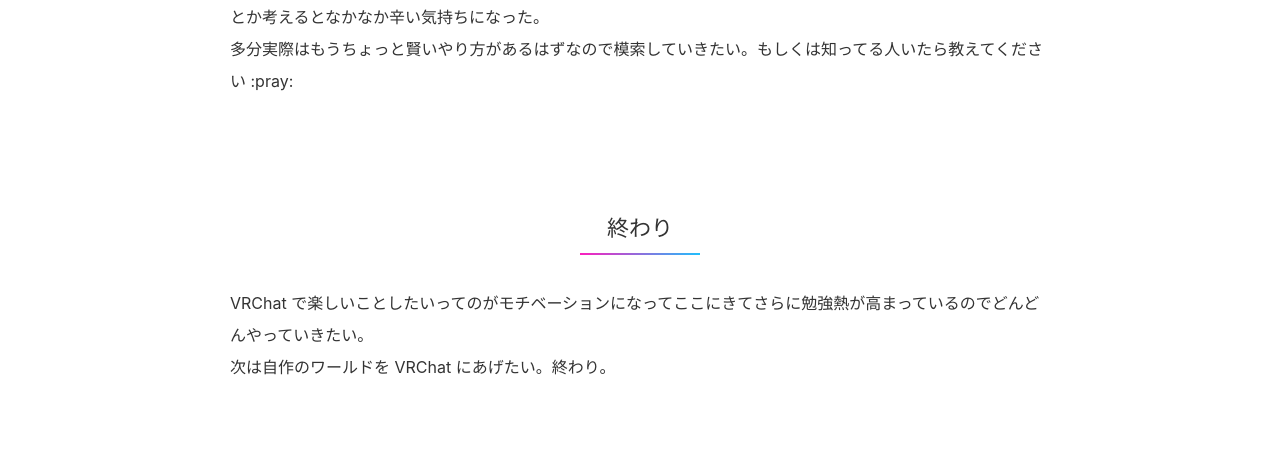
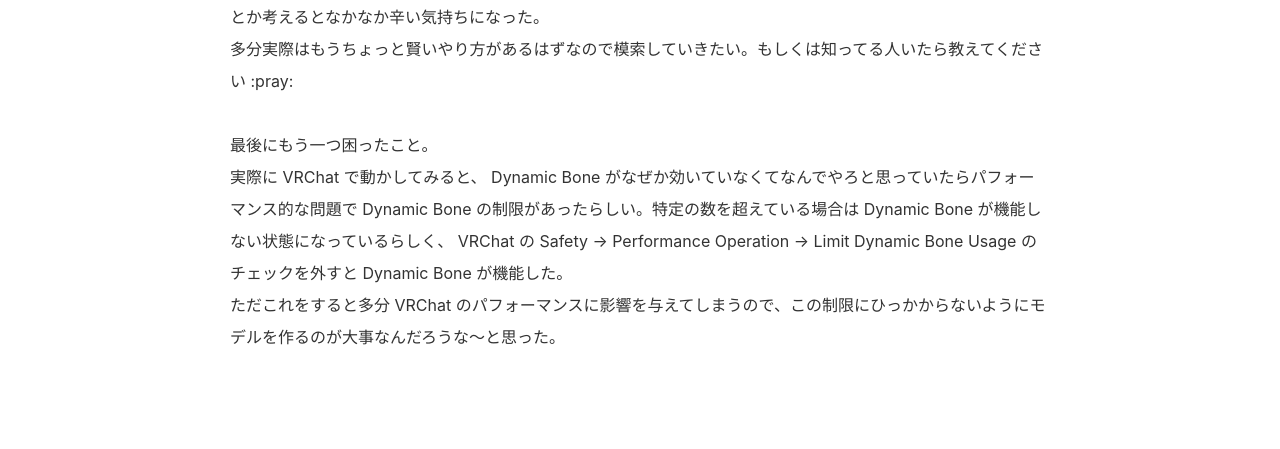
Before and after one commit to nabeliwo/blog, a Gatsby site: page /2020/01/unity-study-09/ in a window 1280 px wide. Shown: the part 2660-3109 px from the top of the page. Built offline with nearby package versions, Linux system fonts and the light colour scheme; Gatsby itself is replaced by a stand-in of ours.

Commit message:
:speech_balloon: Update unity-study-09

```diff
--- a/content/posts/2020/01/unity-study-09.md
+++ b/content/posts/2020/01/unity-study-09.md
@@ -52,6 +52,10 @@
 その上でお互いの radius やらの値を調整して良い感じに反発する位置を見つける。これを髪の毛に入っているボーンの数だけやったのでめちゃくちゃ面倒くさかった。これ新しいモデル作るたびにやらなきゃいけないのかなーとか考えるとなかなか辛い気持ちになった。
 多分実際はもうちょっと賢いやり方があるはずなので模索していきたい。もしくは知ってる人いたら教えてください :pray:
 
+最後にもう一つ困ったこと。
+実際に VRChat で動かしてみると、 Dynamic Bone がなぜか効いていなくてなんでやろと思っていたらパフォーマンス的な問題で Dynamic Bone の制限があったらしい。特定の数を超えている場合は Dynamic Bone が機能しない状態になっているらしく、 VRChat の Safety -> Performance Operation -> Limit Dynamic Bone Usage のチェックを外すと Dynamic Bone が機能した。
+ただこれをすると多分 VRChat のパフォーマンスに影響を与えてしまうので、この制限にひっかからないようにモデルを作るのが大事なんだろうな〜と思った。
+
 ## 終わり
 
 VRChat で楽しいことしたいってのがモチベーションになってここにきてさらに勉強熱が高まっているのでどんどんやっていきたい。
```
